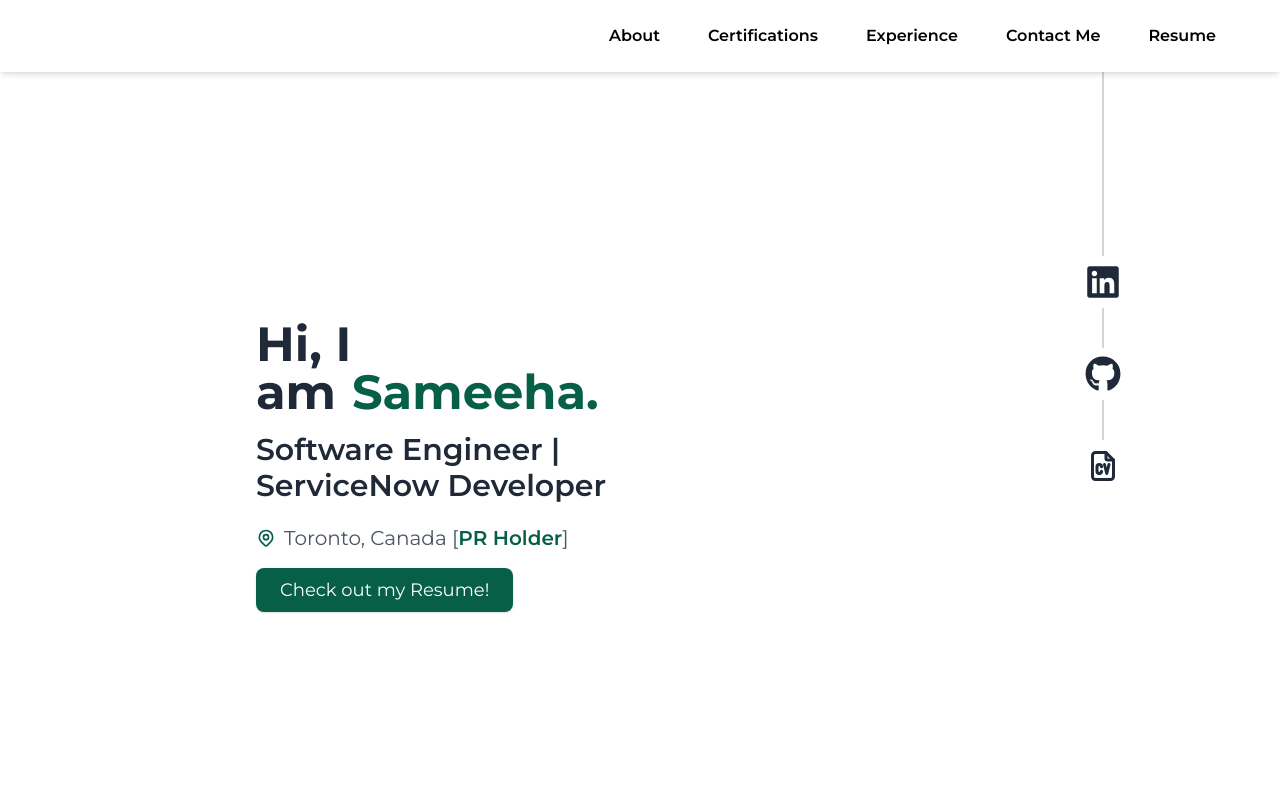
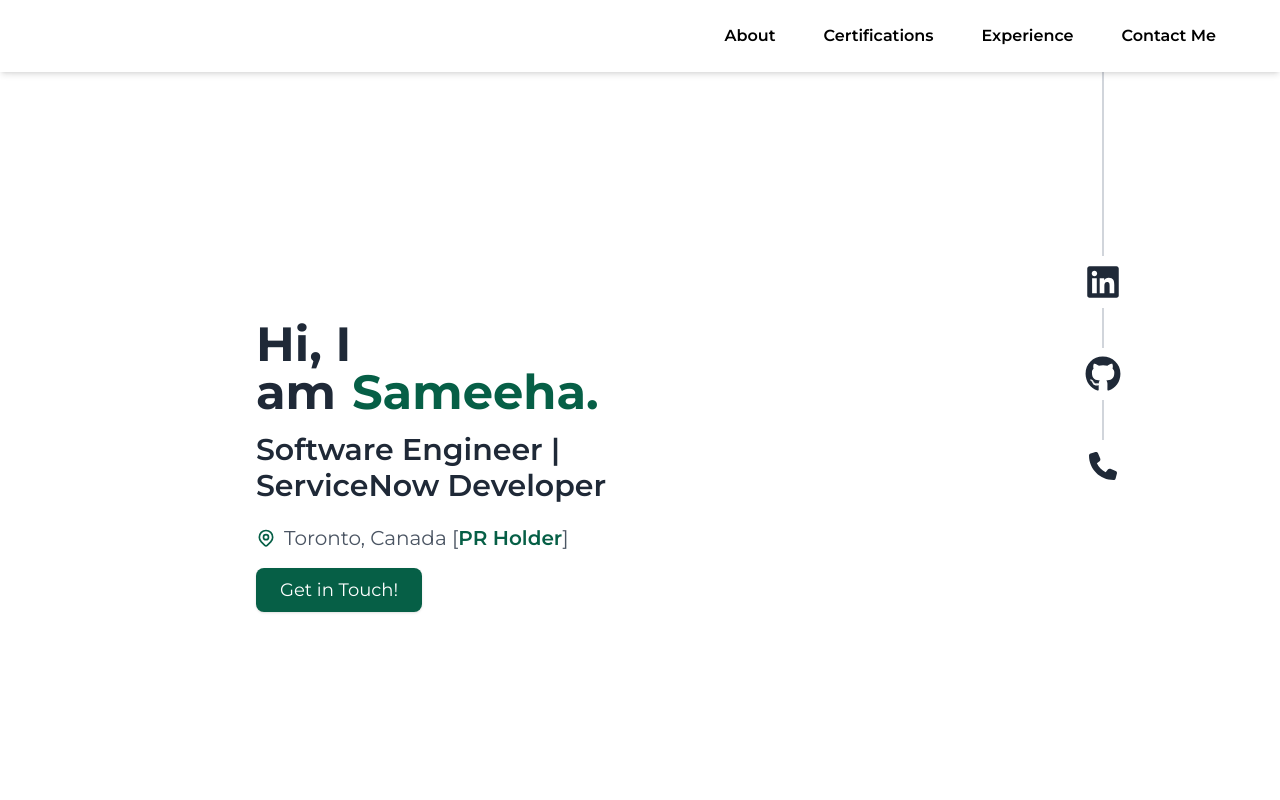
Before and after one commit to MSameeha/SameehaPortfolio, a Next.js app: page / in a window 1280 px wide. Shown: the top 800 px of the page. Built offline with nearby package versions, Linux system fonts and the light colour scheme.

Commit message:
get in touch

```diff
--- a/src/components/Hero.tsx
+++ b/src/components/Hero.tsx
@@ -1,5 +1,5 @@
 import { FaLinkedin, FaGithub } from 'react-icons/fa';
-import { TbFileCv } from "react-icons/tb";
+import { FaPhone } from "react-icons/fa6";
 import { HiOutlineLocationMarker } from "react-icons/hi";
 
 
@@ -22,11 +22,10 @@ export default function Hero() {
                 <span>]</span>
             </div>
             <a
-                href="/resume.pdf"
-                target="_blank"
+                href="#contact"
                 className="inline-block px-4 sm:px-6 py-2 mt-4 text-white bg-emerald-800 rounded-lg shadow hover:bg-emerald-700 transition duration-300"
             >
-                <p className="text-base sm:text-lg">Check out my Resume!</p>
+                <p className="text-base sm:text-lg">Get in Touch!</p>
             </a>
             </div>
         </section>
@@ -52,12 +51,10 @@ export default function Hero() {
             </a>
             <div className="relative h-6 sm:h-10 border-l-2 border-gray-300"></div>
             <a
-            href="/resume.pdf"
-            target="_blank"
-            rel="noopener noreferrer"
+            href="tel:+918688669479"
             className="py-2"
             >
-            <TbFileCv className="text-3xl sm:text-4xl text-gray-800 hover:text-emerald-800 transition duration-300" />
+            <FaPhone className="text-9xl px-1 sm:text-4xl text-gray-800 hover:text-emerald-800 transition duration-300" />
             </a>
         </div>
     </div>
--- a/src/components/Navbar.tsx
+++ b/src/components/Navbar.tsx
@@ -32,9 +32,9 @@ export default function Navbar() {
                     <a href="#contact" className="cursor-pointer hover:text-emerald-800 font-semibold">
                         Contact Me
                     </a>
-                    <a href="/resume.pdf" target="_blank" className="cursor-pointer hover:text-emerald-800 font-semibold">
+                    {/* <a href="/resume.pdf" target="_blank" className="cursor-pointer hover:text-emerald-800 font-semibold">
                         Resume
-                    </a>
+                    </a> */}
                 </div>
 
                 <div className="flex justify-between items-center lg:hidden p-4">
@@ -80,14 +80,14 @@ export default function Navbar() {
                         >
                             Contact Me
                         </a>
-                        <a
+                        {/* <a
                             href="/resume.pdf"
                             target="_blank"
                             className="cursor-pointer hover:text-emerald-800 font-semibold"
                             onClick={() => setIsMenuOpen(false)}
                         >
                             Resume
-                        </a>
+                        </a> */}
                     </div>
                 )}
             </div>
```
Also changed, not shown: 1 other file (tests, documents, lock files or other folders).
